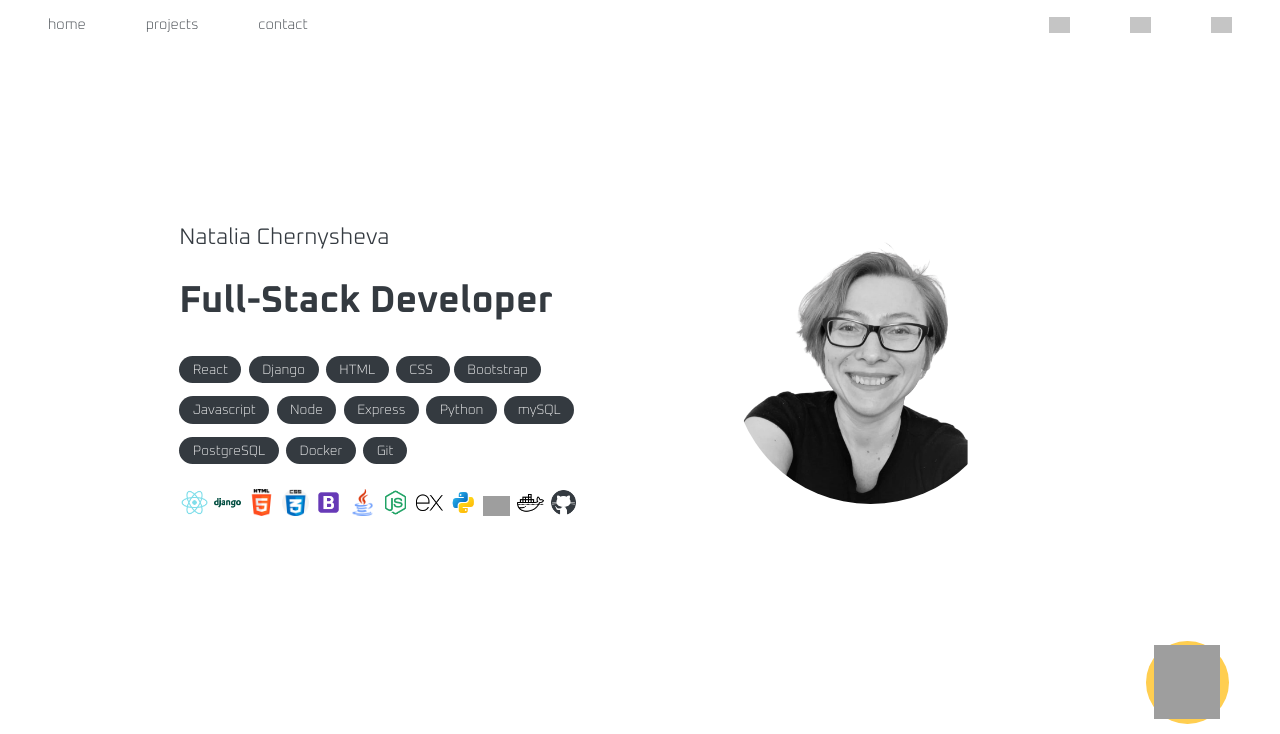
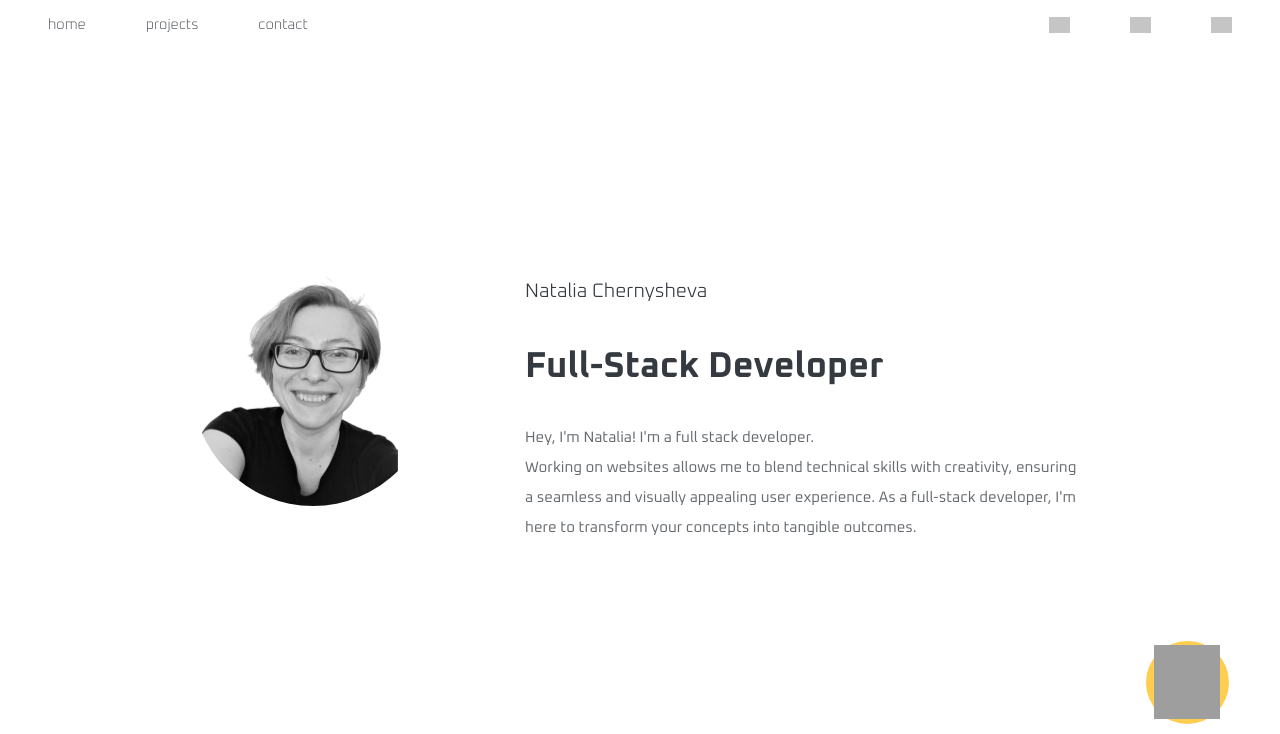
Before and after one commit to nchernys/portfolio, a PHP site: page / in a window 1280 px wide. Shown: the top 734 px of the page. Run offline with PHP 8.4, Linux system fonts and the light colour scheme; grey boxes are pictures that could not be loaded.

Commit message:
styling welcome section

```diff
--- a/index.html
+++ b/index.html
@@ -47,9 +47,16 @@
 
     <div class="home" id="home">
         <div class="home_inner">
+            <div class="welcome_intro_photo">
+                <div class="photo">
+                    <img src="images/welcome_page/chernysheva_photo.png" alt="photo">
+                </div>
+
+            </div>
             <div class="welcome_intro_text">
                 <h2>Natalia Chernysheva</h2>
                 <h1>Full-Stack Developer</h1>
+
                 <h3>
                     <span class="lang">React</span>
                     <span class="lang">Django</span>
@@ -64,6 +71,7 @@
                     <span class="lang">Docker</span>
                     <span class="lang">Git</span>
                 </h3>
+                <!--
                     <div>
                         <img src="images/welcome_page/react.png" alt="react">
                         <img src="images/welcome_page/django.png" alt="django">
@@ -78,13 +86,17 @@
                         <img src="images/welcome_page/docker.png" alt="docker">
                         <img src="images/welcome_page/github.png" alt="git">
                     </div>
+                    -->
+                <div class="welcome_intro_blurb">
+                    <p>Hey, I'm Natalia! I'm a full stack developer. <br /> Working on websites allows me to blend
+                        technical
+                        skills with creativity, ensuring a seamless and visually appealing user experience. As a
+                        full-stack developer, I'm here to transform your concepts into tangible outcomes.
+                    </p>
                 </div>
 
-            <div class="welcome_intro_photo">
-                <div class="photo">
-                    <img src="images/welcome_page/chernysheva_photo.png" alt="photo">
             </div>
-            </div>
+
         </div>
         <div class="pulse_div" id="pulse_div">
             <div class="chat" id="chat">
--- a/style_contact.css
+++ b/style_contact.css
@@ -144,7 +144,7 @@ button:active {
     padding: 10px;
     margin: 1em 0;
     box-sizing: border-box;
-    font-size: 1.2em;
+    font-size: 1em;
     font-family: "Oxanium";
   }
 
--- a/style_index_welcome.css
+++ b/style_index_welcome.css
@@ -1,13 +1,13 @@
 .home {
   width: auto;
-  height: 100%;
+  height: auto;
   position: relative;
-  padding: 5% 5% 15% 5%;
+  padding: 10% 5% 20% 5%;
   box-sizing: border-box;
 }
 
 .home_inner {
-  margin: 0 auto;
+  margin: 5% auto;
   padding: 0;
   width: 95%;
   height: 95%;
@@ -18,8 +18,15 @@
 
 .welcome_intro_text {
   width: 100%;
-  height: auto;
-  margin: 0 0 5%;
+  height: 100%;
+  margin: 0 0 12%;
+  order: 1;
+}
+
+.welcome_intro_blurb p {
+  font-size: 1em;
+  line-height: 2em;
+  padding: 0 1.5em 0 0.5em;
 }
 
 .welcome_intro_photo {
@@ -27,6 +34,7 @@
   height: auto;
   display: flex;
   justify-content: center;
+  order: 2;
 }
 
 .photo {
@@ -62,17 +70,19 @@
   font-weight: 100;
   color: white;
   margin: 1em 0;
+  display: none;
 }
 
 .welcome_intro_text img {
-  width: 2em;
+  width: 1.8em;
   height: auto;
   margin: 0.3em 0.1em;
+  display: none;
 }
 
 .lang {
   background-color: #343a40;
-  padding: 0.5em 1em;
+  padding: 0.5em 1.2em;
   border-radius: 5em;
   line-height: 3em;
   margin: 0 0.3em 0 0;
@@ -85,8 +95,10 @@
     width: 100%;
     padding: 15% 5%;
     height: auto;
+    min-height: none;
     box-sizing: border-box;
   }
+
   .home_inner {
     width: 90%;
     height: auto;
@@ -95,37 +107,64 @@
     flex-direction: row;
     justify-content: center;
     align-items: center;
-    padding: 3% 0;
+    padding: 0;
     box-sizing: border-box;
     transform: translateY(-3em);
   }
 
   .welcome_intro_text {
     width: 60%;
-    height: 50%;
-    margin: 0 8% 0 0;
+    height: auto;
+    margin: 0 0 0 8%;
+    order: 2;
+    padding: 0;
+    display: flex;
+    flex-direction: column;
+    justify-content: center;
+    align-items: flex-start;
+  }
+
+  .welcome_intro_text p {
+    padding: 0;
+  }
+
+  .welcome_intro_text img {
+    display: inline;
+  }
+
+  .welcome_intro_blurb {
+    width: 100%;
+    font-size: 0.9em;
+    padding: 1em 8% 0 0;
+    line-height: 2.5em;
+    box-sizing: border-box;
+    display: block;
+    width: 100%;
+    height: auto;
+    opacity: 0.75;
   }
 
   .welcome_intro_photo {
     width: 30%;
     height: 50%;
     display: flex;
-    justify-content: center;
+    justify-content: flex-start;
     align-items: center;
   }
 
   .photo {
-    width: 100%;
-    --width: 100%;
+    width: 90%;
+    --width: 90%;
     padding-bottom: var(--width);
   }
 
   .welcome_intro_text h1 {
-    font-size: 2.8em;
+    font-size: 3em;
+    margin: 0;
   }
 
   .welcome_intro_text h2 {
-    font-size: 2em;
+    font-size: 1.8em;
   }
 
   .welcome_intro_text h3 {
@@ -142,45 +181,37 @@
     width: 100%;
     padding: 0;
     height: 90vh;
-  }
-  .home_inner {
-    width: 75%;
-    height: 100%;
-    margin: 0 auto;
-    display: flex;
-    flex-direction: row;
-    justify-content: center;
-    align-items: center;
-    padding: 3% 0;
-    box-sizing: border-box;
-    transform: translateY(-3em);
-  }
-
-  .welcome_intro_text {
-    width: 50%;
-    height: 50%;
-    margin: 0;
-  }
-
-  .welcome_intro_photo {
-    width: 50%;
-    height: 50%;
     display: flex;
     justify-content: center;
     align-items: center;
   }
+  .home_inner {
+    width: 70%;
+    display: flex;
+    flex-direction: row;
+    justify-content: center;
+    align-items: stretch;
+    padding: 0;
+    box-sizing: border-box;
+    transform: translateY(0);
+  }
 
-  .photo {
-    width: 100%;
-    --width: 100%;
-    padding-bottom: var(--width);
+  .welcome_intro_text {
+    width: 65%;
+    margin: 0;
+    padding: 0;
+    display: flex;
+    flex-direction: column;
+    justify-content: flex-start;
   }
+
   .welcome_intro_text h1 {
-    font-size: 2.5em;
+    font-size: 2.4em;
+    margin: 0.7em 0 0.5em;
   }
 
   .welcome_intro_text h2 {
-    font-size: 1.5em;
+    font-size: 1.3em;
     font-weight: 300;
   }
 
@@ -188,7 +219,13 @@
     font-size: 0.9em;
     font-weight: 100;
     color: white;
-    margin: 1em 0;
+    margin: 0.25em 0;
+  }
+
+  .welcome_intro_blurb {
+    font-size: 1em;
+    height: 100%;
+    padding: 0;
   }
 
   .welcome_intro_text img {
@@ -196,11 +233,21 @@
     height: auto;
   }
 
+  .welcome_intro_photo {
+    width: 35%;
+    height: 100%;
+    display: flex;
+    flex-direction: column;
+    justify-content: flex-start;
+    align-items: flex-start;
+    padding: 0 2em 0 0;
+  }
+
   .photo {
     overflow: hidden;
     border-radius: 50%;
-    width: 60%;
-    --width: 60%;
+    width: 80%;
+    --width: 80%;
     padding-bottom: var(--width);
     position: relative;
   }
@@ -213,8 +260,8 @@
   }
 }
 
-@media screen and (min-width: 1200px) {
+@media screen and (min-width: 1500px) {
   .home_inner {
-    width: 72%;
+    width: 60%;
   }
 }
```
Lines whose indentation alone changed are shown as unchanged.
